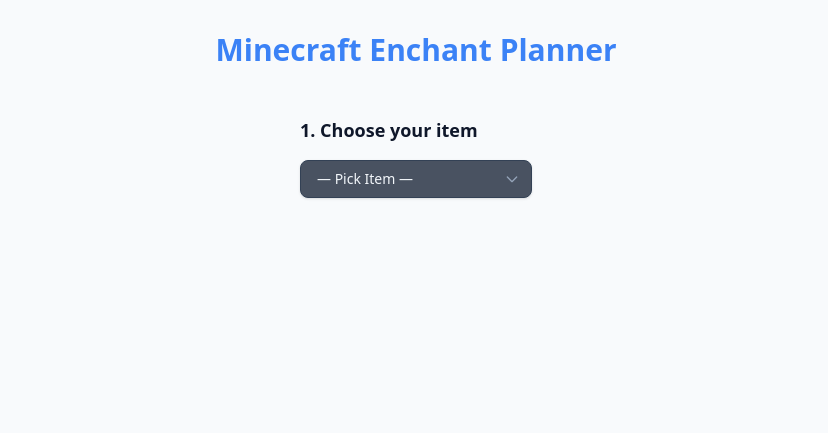
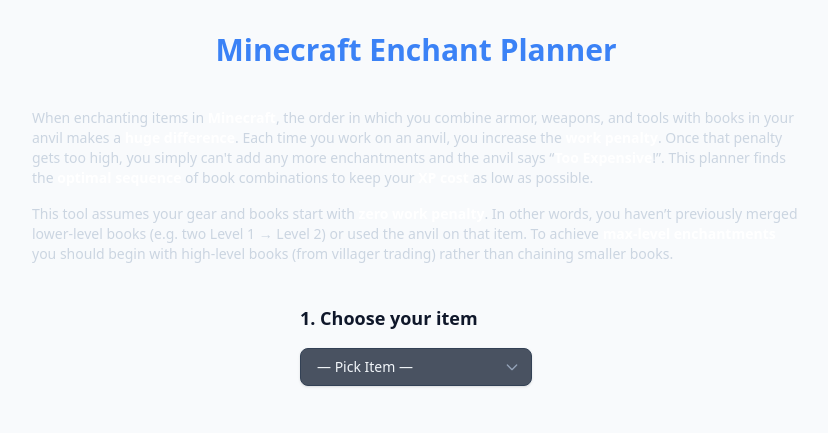
Before and after one commit to BrianKYildirim/minecraft-enchantment-order, a Flask app: page / in a window 1280 px wide. Shown: the top 433 px of the page, without its empty margins (224-1052 px from the left). Run offline with Flask 3, Linux system fonts and the light colour scheme; some libraries are stand-ins or nearby versions.

Commit message:
Editing to be able to host on Render.

```diff
--- a/templates/base.html
+++ b/templates/base.html
@@ -3,13 +3,11 @@
 <head>
     <meta charset="utf-8">
     <title>Minecraft Enchant Planner</title>
-
-    <!-- Tailwind CDN + typography plugin -->
-    <!-- tailwind dark‑mode, JIT compiled in the browser -->
+    <link rel="icon" type="image/x-icon" href="favicon.ico">
     <script src="https://cdn.tailwindcss.com?plugins=typography"></script>
     <script>
         tailwind.config = {
-            darkMode: 'media',          // auto dark‑mode
+            darkMode: 'media',
             theme: {
                 extend: {
                     colors: {
--- a/templates/index.html
+++ b/templates/index.html
@@ -1,7 +1,29 @@
 {% extends 'base.html' %}
 {% block body %}
 
-    <h1 class="text-center text-3xl font-extrabold text-brand mb-12">Minecraft Enchant Planner</h1>
+    <h1 class="text-center text-3xl font-extrabold text-brand mb-4">
+        Minecraft Enchant Planner
+    </h1>
+
+    <div class="mx-auto max-w-3xl text-sm text-slate-300 space-y-4 mb-12">
+    <p>
+      When enchanting items in <span class="font-semibold text-white">Minecraft</span>, the order
+      in which you combine armor, weapons, and tools with books in your anvil makes a
+      <span class="font-semibold text-white">huge difference</span>. Each time you work on an anvil,
+      you increase the <span class="font-semibold text-white">work penalty</span>. Once that penalty
+      gets too high, you simply can't add any more enchantments and the anvil says
+      “<span class="font-semibold text-white">Too Expensive</span>!”.
+      This planner finds the <span class="font-semibold text-white">optimal sequence</span> of
+      book combinations to keep your <span class="font-semibold text-white">XP cost</span> as low as possible.
+    </p>
+    <p>
+      This tool assumes your gear and books start with
+      <span class="font-semibold text-white">zero work penalty</span>. In other words, you haven’t
+      previously merged lower-level books (e.g. two Level 1 → Level 2) or used the anvil on that
+      item. To achieve <span class="font-semibold text-white">max-level enchantments</span> you
+      should begin with high-level books (from villager trading) rather than chaining smaller books.
+    </p>
+  </div>
 
     <form id="planner-form" method="post" action="{{ url_for('calculate') }}" class="flex flex-col gap-12">
         <!-- Item Picker -->
@@ -202,11 +224,11 @@
                 }
             });
 
-            [['cur', '2. Current enchantments'], ['des', '3. Desired final enchantments']].forEach(([key, title]) => {
+            [['cur', '2. Current Enchantments'], ['des', '3. Desired final enchantments']].forEach(([key, title]) => {
                 const wrap = document.createElement('div');
                 wrap.className = 'ench-container';
                 wrap.innerHTML = `<h3>${title}</h3>`;
-                if (key === 'cur') wrap.innerHTML += `<label class="inline-flex items-center gap-2 mb-4 text-sm">Prior-work penalty: <input type="number" name="prior_work" min="0" max="39" value="0"></label>`;
+                if (key === 'cur') wrap.innerHTML += `<label class="inline-flex items-center gap-2 mb-4 text-sm">Anvil Use Count: <input type="number" name="prior_work" min="0" max="39" value="0"></label>`;
                 let stripe = 0; // alternate per incompat group
                 groups.forEach(g => {
                     g.forEach(ns => {
```
Also changed, not shown: templates/favicon.ico (added).
